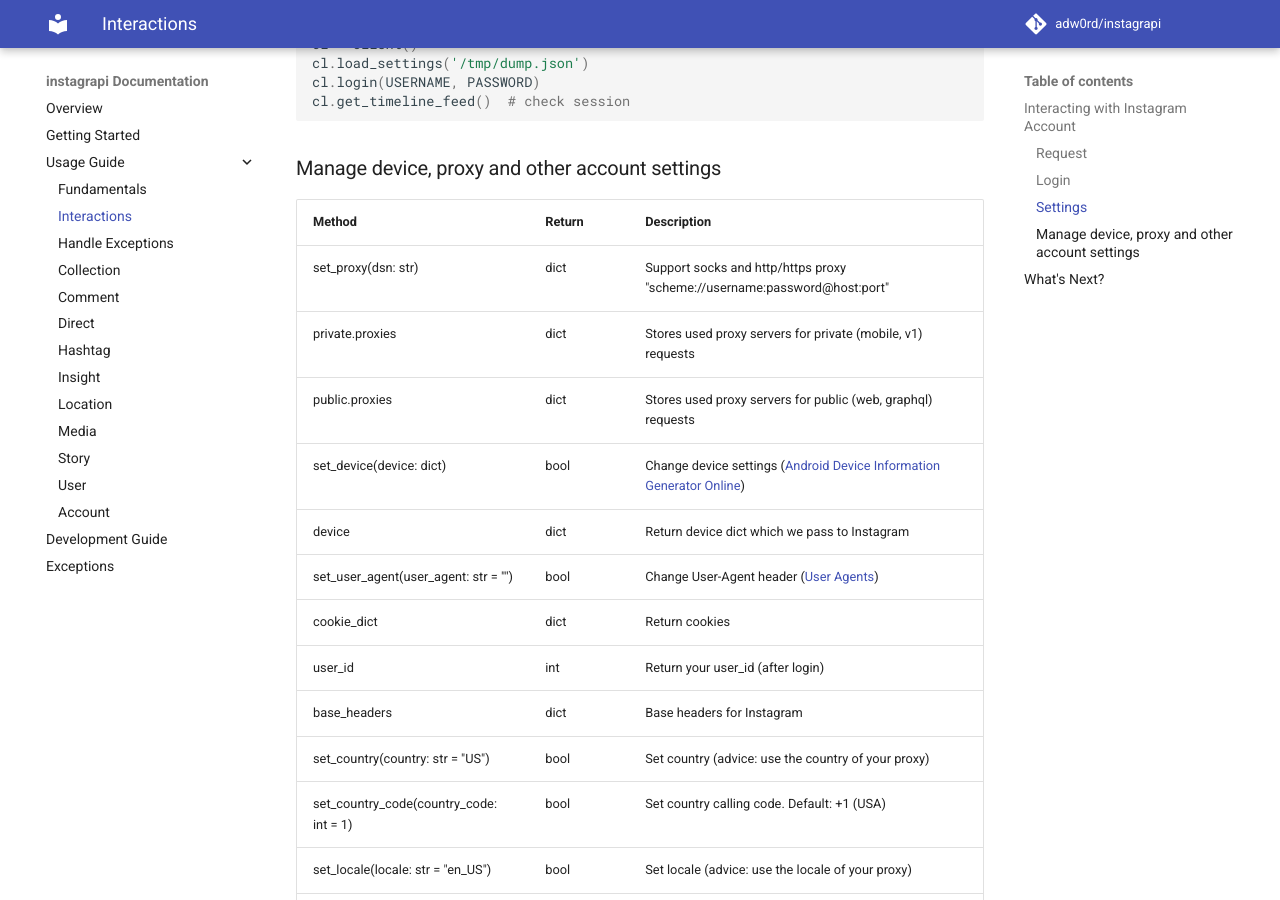
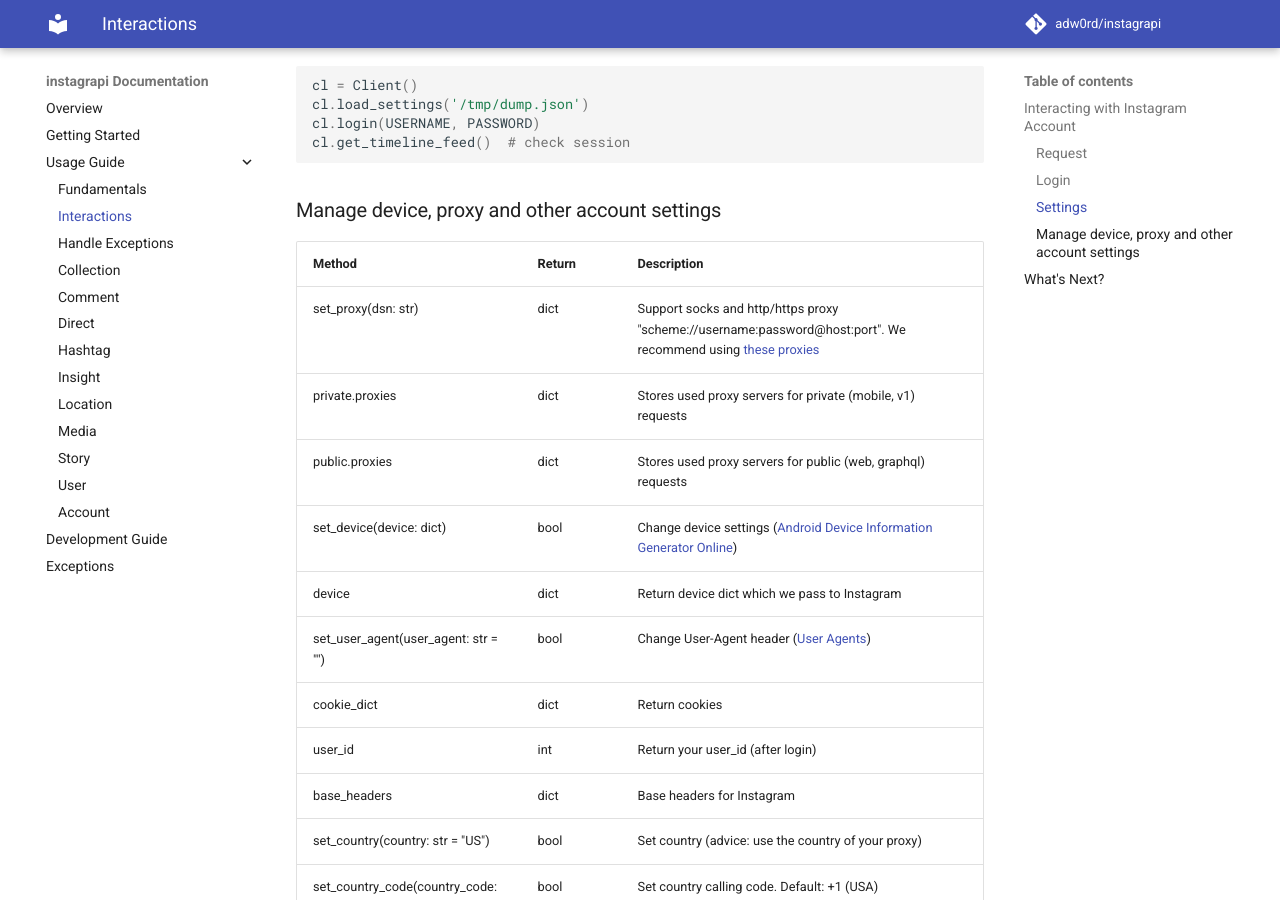
Before and after one commit to subzeroid/instagrapi, an MkDocs documentation site: the page built from docs/usage-guide/interactions.md, in a window 1280 px wide and 900 px high, scrolled down 3353 px. Built offline with MkDocs 1.6.1 and Material for MkDocs 9.7.7, drawn with Linux system fonts in a browser that asks for light colours; comment, search, counter and statistics services are not loaded; the version menu is left out; some of the changed text lies outside the part shown.

Commit message:
Added example of proxy service

````diff
--- a/docs/usage-guide/interactions.md
+++ b/docs/usage-guide/interactions.md
@@ -43,6 +43,8 @@
 print(cl.get_settings())
 print(cl.user_info(cl.user_id))
 ```
+
+We recommend using [these proxies](https://soax.com/?r=sEysufQI)
 
 ### Request
 
@@ -126,7 +128,7 @@
 
 | Method                                   | Return | Description
 |------------------------------------------|------|----------------------------------------------------------------------------
-| set_proxy(dsn: str)                      | dict | Support socks and http/https proxy "scheme://username:password@host:port"
+| set_proxy(dsn: str)                      | dict | Support socks and http/https proxy "scheme://username:password@host:port". We recommend using [these proxies](https://soax.com/?r=sEysufQI)
 | private.proxies                          | dict | Stores used proxy servers for private (mobile, v1) requests
 | public.proxies                           | dict | Stores used proxy servers for public (web, graphql) requests
 | set_device(device: dict)                 | bool | Change device settings ([Android Device Information Generator Online](https://www.myfakeinfo.com/mobile/get-android-device-information.php))
````
Also changed, not shown: README.md (+1 -1 lines), docs/index.md (+1 -1 lines).
